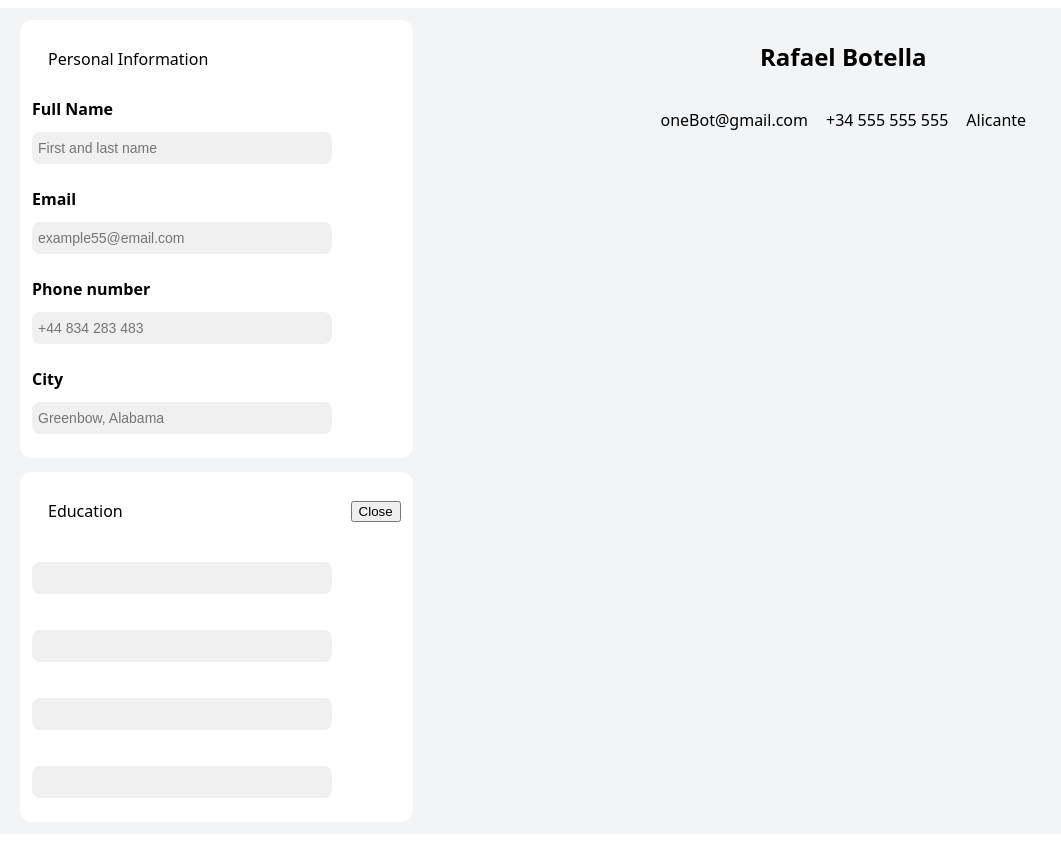
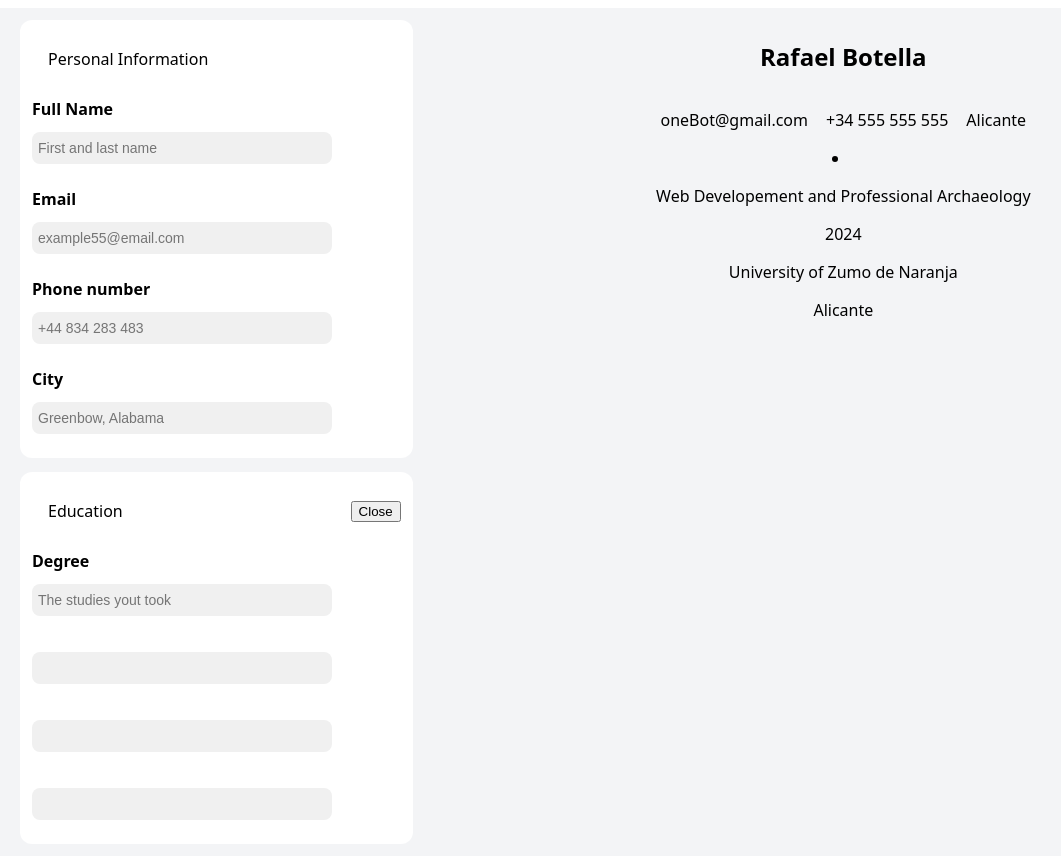
Before and after one commit to rafabo7/top-cv-application, a React (Vite) app: page / in a window 1280 px wide. Shown: the top 858 px of the page, without its empty margins (8-1069 px from the left). Built offline with nearby package versions, Linux system fonts and the light colour scheme.

Commit message:
Add handleSectionChange Very first version of synchronisation between educational input and output I struggled

```diff
--- a/src/ExampleData.js
+++ b/src/ExampleData.js
@@ -13,7 +13,7 @@ const exampleData = {
             year: "2024",
             school: "University of Zumo de Naranja",
             city: "Alicante",
-            id: 0
+            id: '0'
         },
     ],
 
--- a/src/components/Education.jsx
+++ b/src/components/Education.jsx
@@ -3,9 +3,9 @@ import { InputField } from "./InputField"
 import '../Styles/InputSections.css'
 
 
-export function Education ({education, isOpen, toggleIsOpen}) {
+export function Education ({education, isOpen, toggleIsOpen, onChange}) {
 
-    const { degree, year, school } = education
+    const { degree, year, school, city } = education
 
     return (
         <section className={`education section`}>
@@ -21,12 +21,18 @@ export function Education ({education, isOpen, toggleIsOpen}) {
             </header>
             {
                 isOpen && (
-                    <>
+                    <form id={0}>
+                    <InputField
+                    labelText="Degree"
+                    id="degree"
+                    type="text"
+                    onChange={onChange}
+                    data-key="degree"
+                    placeHolder="The studies yout took" />
                     <InputField />
                     <InputField />
                     <InputField />
-                    <InputField />
-                    </>
+                    </ form>
                 )
             }
 
--- a/src/components/Interface.jsx
+++ b/src/components/Interface.jsx
@@ -2,13 +2,14 @@ import { PersonalInfo } from "./PersonalInfo"
 import '../Styles/Interface.css'
 import { Education } from "./Education"
 
-export function Interface ({ onChange, personalInfo, education, experience, isOpen, toggleIsOpen }) {
+export function Interface ({ onChange, onSectionChange, personalInfo, education, experience, isOpen, toggleIsOpen }) {
 
     return (
         <section className="interface">
             <PersonalInfo onChange={onChange} />
             <Education
             education={education}
+            onChange={onSectionChange}
             isOpen={isOpen == 'education'}
             toggleIsOpen={toggleIsOpen}  />
 
--- a/src/components/Output.jsx
+++ b/src/components/Output.jsx
@@ -1,8 +1,7 @@
 import '../Styles/Output.css'
 
-export function Output ({ personalInfo }) {
+export function Output ({ personalInfo, education }) {
     const { fullName, email, phoneNumber, city } = personalInfo
-
 
     return (
         <section className="output">
@@ -14,6 +13,23 @@ export function Output ({ personalInfo }) {
                     <p>{city}</p>
                 </footer>
 
+                    <div>
+                        {education.map( (item) => {
+                            return (
+                            <li
+                                key={item.id}>
+                                    <p>{item.degree}</p>
+                                    <p>{item.year}</p>
+                                    <p>{item.school}</p>
+                                    <p>{item.city}</p>
+                            </li>
+                            )
+                        })}
+                    </div>
+
+
+
+
             </main>
 
         </section>
```
